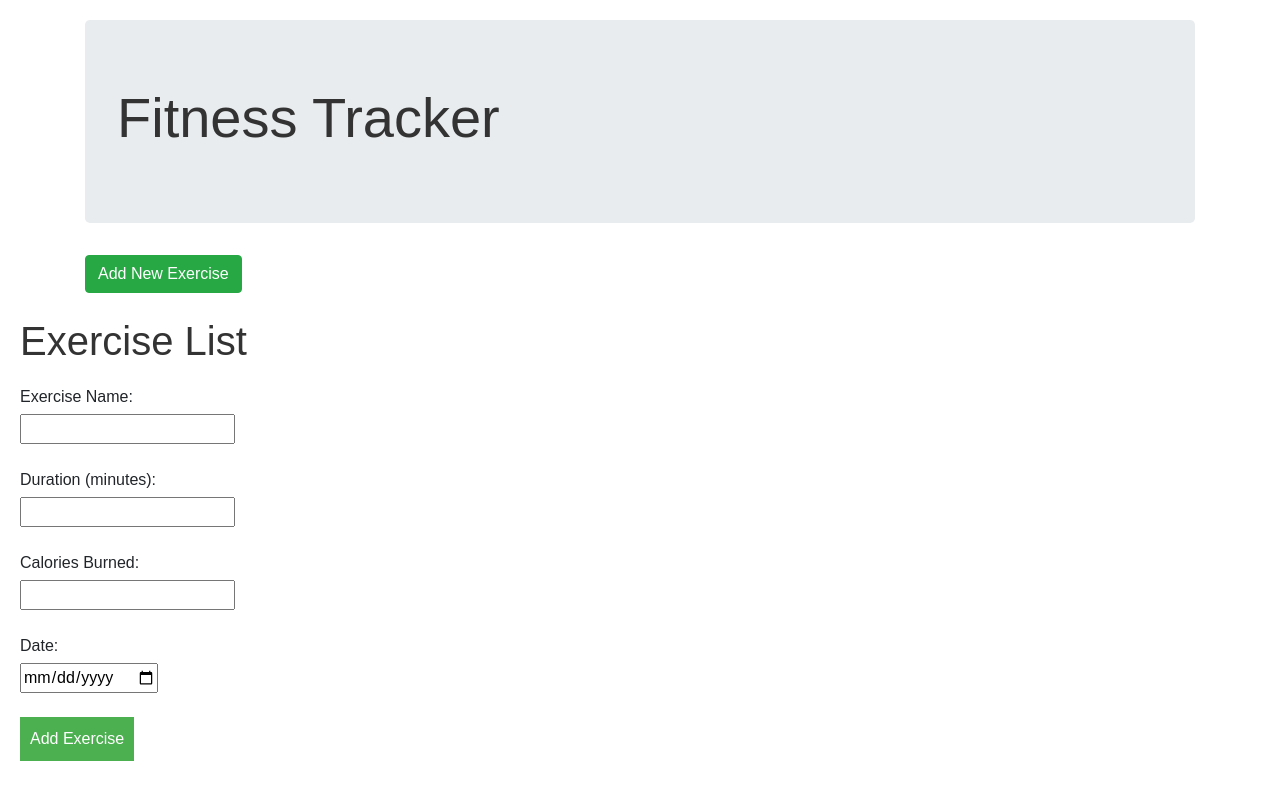
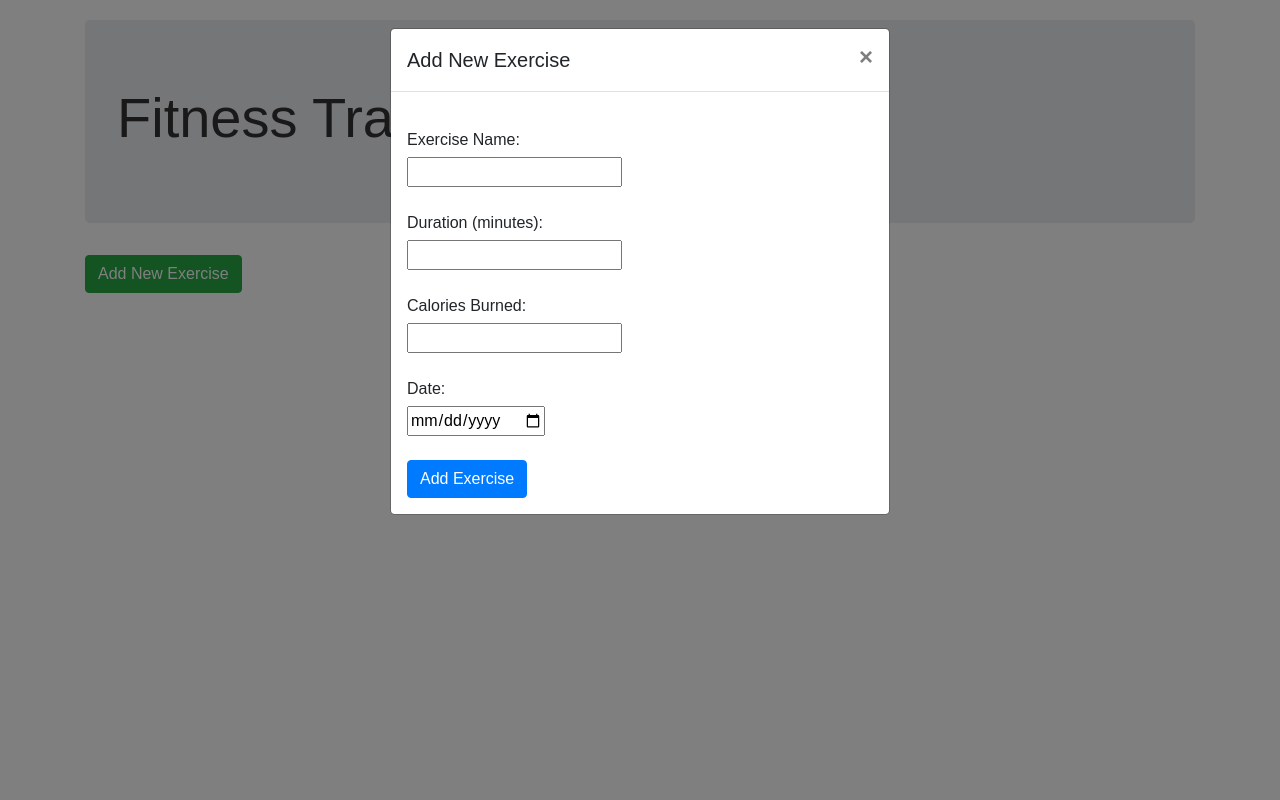
Before and after one commit to ashokurri/CA_Programming_Information_Systems, a Django app: page / in a window 1280 px wide, after a click on "Add New Exercise". Run offline with Django 4.2, Linux system fonts and the light colour scheme; data that the repository does not hold is empty; some libraries are stand-ins or nearby versions.

Commit message:
revamped the home page for adding exercise
revamped the home page for adding exercise - to display it within a modal dialog

```diff
--- a/fitness_tracker_project/fitness_tracker_app/templates/exercise_list.html
+++ b/fitness_tracker_project/fitness_tracker_app/templates/exercise_list.html
@@ -62,12 +62,16 @@
 
 
 
-
-
-    <h1>Exercise List</h1>
-    <ul id="exercise-list">
-
-    </ul>
+    <div class="modal fade" id="addExerciseModal" tabindex="-1" role="dialog" aria-labelledby="addExerciseModalLabel" aria-hidden="true">
+        <div class="modal-dialog" role="document">
+            <div class="modal-content">
+                <div class="modal-header">
+                    <h5 class="modal-title" id="addExerciseModalLabel">Add New Exercise</h5>
+                    <button type="button" class="close" data-dismiss="modal" aria-label="Close">
+                        <span aria-hidden="true">&times;</span>
+                    </button>
+                </div>
+                <div class="modal-body">
 
     <form id="add-exercise-form">
         <label for="name">Exercise Name:</label>
@@ -82,8 +86,15 @@
         <label for="date">Date:</label>
         <input type="date" id="date" name="date" required><br><br>
 
-        <button type="submit">Add Exercise</button>
+        <button type="submit"  class="btn btn-primary">Add Exercise</button>
     </form>
+
+        </div>
+    </div>
+    </div>
+</div>
+
+
     <script src="https://stackpath.bootstrapcdn.com/bootstrap/4.5.2/js/bootstrap.min.js"></script>
 </body>
 </html>
```
